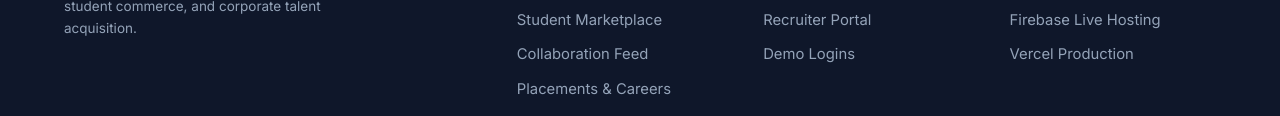
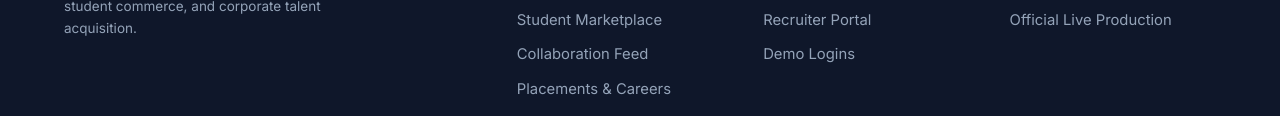
Before and after one commit to Kalpajit0406/club-hub, a plain HTML site: page index.html in a window 1280 px wide. Shown: the part 3596-3712 px from the top of the page. Drawn offline with Linux system fonts and the light colour scheme.

Commit message:
feat: unify live production links to canonical Vercel URL with 301 redirect

```diff
--- a/index.html
+++ b/index.html
@@ -359,8 +359,7 @@
           <ul class="footer-links">
             <li><a href="https://github.com/Kalpajit0406/club-hub" target="_blank" rel="noopener" class="footer-link">GitHub Repository</a></li>
             <li><a href="http://127.0.0.1:8001/docs" target="_blank" rel="noopener" class="footer-link">FastAPI Swagger Docs</a></li>
-            <li><a href="https://club-hub-9c2de.web.app" target="_blank" rel="noopener" class="footer-link">Firebase Live Hosting</a></li>
-            <li><a href="https://club-hub-inky.vercel.app" target="_blank" rel="noopener" class="footer-link">Vercel Production</a></li>
+            <li><a href="https://club-hub-inky.vercel.app" target="_blank" rel="noopener" class="footer-link">Official Live Production</a></li>
           </ul>
         </div>
       </div>
```
Also changed, not shown: firebase.json, 1 other file.
